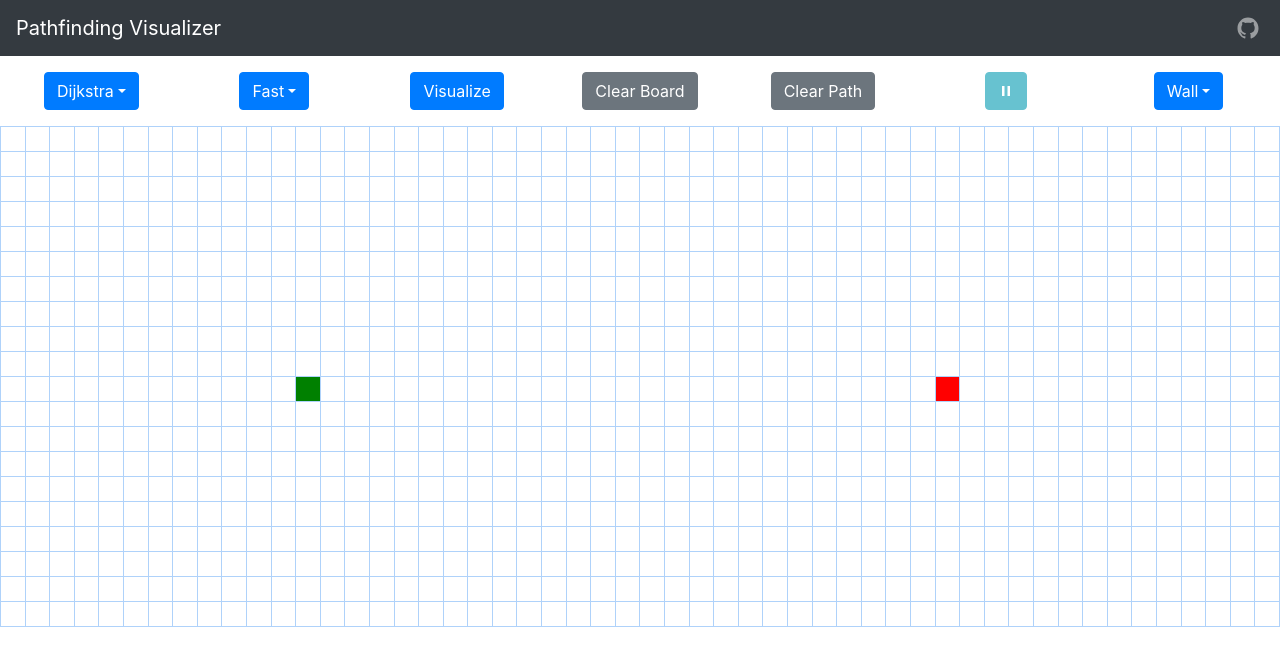
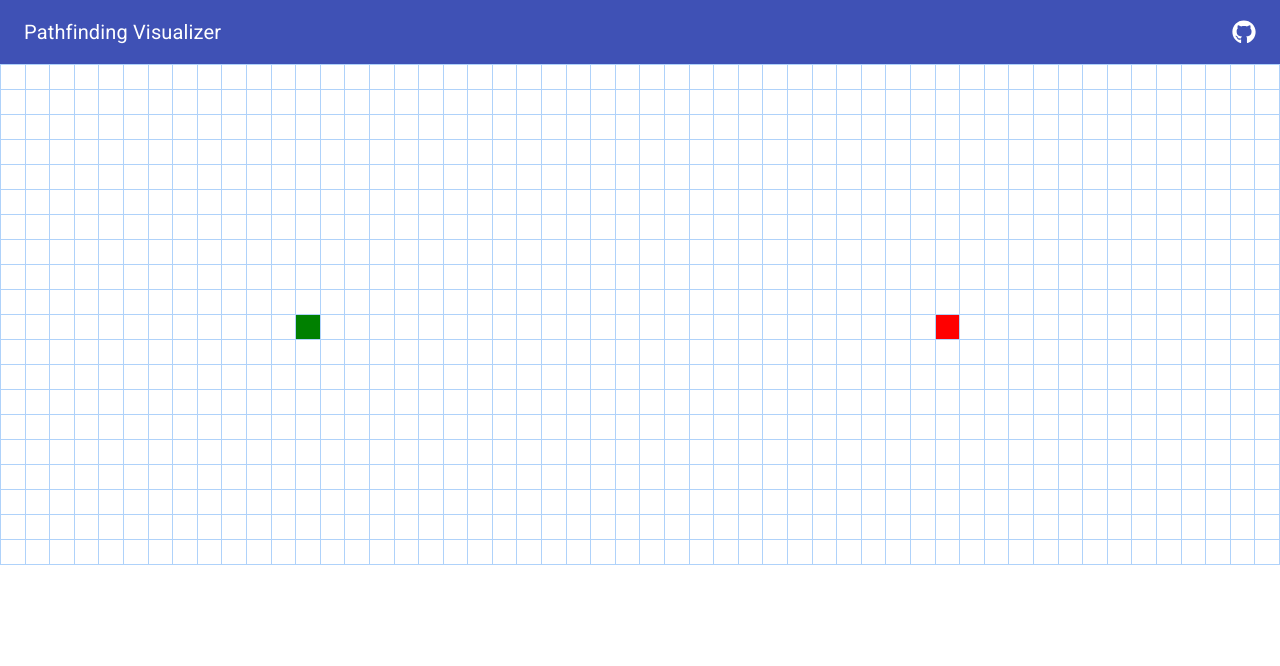
Before and after one commit to andrewywong/pathfinding-visualizer, a React (Create React App) app: page / in a window 1280 px wide. Shown: the top 666 px of the page. Built offline with nearby package versions, Linux system fonts and the light colour scheme.

Commit message:
Switch from bootstrap to material-ui, add navbar

```diff
--- a/package.json
+++ b/package.json
@@ -3,13 +3,13 @@
   "version": "0.1.0",
   "private": true,
   "dependencies": {
+    "@material-ui/core": "^4.11.0",
     "@testing-library/jest-dom": "^4.2.4",
     "@testing-library/react": "^9.5.0",
     "@testing-library/user-event": "^7.2.1",
-    "bootstrap": "^4.5.2",
     "denque": "^1.4.1",
+    "fontsource-roboto": "^3.0.3",
     "react": "^16.13.1",
-    "react-bootstrap": "^1.3.0",
     "react-dom": "^16.13.1",
     "react-icons": "^3.10.0",
     "react-scripts": "^3.4.1",
--- a/src/App.js
+++ b/src/App.js
@@ -2,7 +2,7 @@ import React from 'react';
 // import logo from './logo.svg';
 import './App.css';
 import Home from './components/Home/Home';
-import 'bootstrap/dist/css/bootstrap.min.css';
+import 'fontsource-roboto';
 
 function App() {
   return <Home />;
--- a/src/components/Header/Header.jsx
+++ b/src/components/Header/Header.jsx
@@ -9,15 +9,6 @@ import {
   DrawMapping,
   WeightMapping,
 } from '../../constants';
-import {
-  Container,
-  Row,
-  Col,
-  Button,
-  Dropdown,
-  DropdownButton,
-} from 'react-bootstrap';
-import { IoIosPause, IoIosPlay } from 'react-icons/io';
 
 export default class Header extends React.PureComponent {
   handleVisualize = () => {
@@ -87,95 +78,96 @@ export default class Header extends React.PureComponent {
       drawType,
       setDrawType,
     } = this.props;
-    return (
-      <Container fluid className="my-3">
-        <Row>
-          <Col className="d-flex justify-content-center">
-            <DropdownButton
-              id="dropdown-algorithm"
-              title={algorithmType}
-              onSelect={setAlgorithmType}
-              // disabled={isVisualizing}
-            >
-              {ALGORITHM_TYPES.map((algorithm) => {
-                return (
-                  <Dropdown.Item
-                    key={algorithm}
-                    eventKey={algorithm}
-                    active={algorithmType === algorithm}
-                  >
-                    {AlgorithmMapping[algorithm]}
-                  </Dropdown.Item>
-                );
-              })}
-            </DropdownButton>
-          </Col>
-          <Col className="d-flex justify-content-center">
-            <DropdownButton
-              id="dropdown-speed"
-              title={DelayMapping[delayInterval]}
-              onSelect={setDelayInterval}
-              // disabled={isVisualizing}
-            >
-              {DELAY_SPEEDS.map((delay) => {
-                return (
-                  <Dropdown.Item
-                    key={delay}
-                    eventKey={delay}
-                    active={delayInterval === delay}
-                  >
-                    {DelayMapping[delay]}
-                  </Dropdown.Item>
-                );
-              })}
-            </DropdownButton>
-          </Col>
-          <Col className="d-flex justify-content-center">
-            <Button variant="primary" onClick={this.handleVisualize}>
-              Visualize
-            </Button>
-          </Col>
-          <Col className="d-flex justify-content-center">
-            <Button variant="secondary" onClick={() => this.handleClear(true)}>
-              Clear Board
-            </Button>
-          </Col>
-          <Col className="d-flex justify-content-center">
-            <Button variant="secondary" onClick={() => this.handleClear(false)}>
-              Clear Path
-            </Button>
-          </Col>
-          <Col className="d-flex justify-content-center">
-            <Button
-              variant="info"
-              onClick={this.handlePause}
-              disabled={!isVisualizing}
-              className="d-flex align-items-center"
-            >
-              {pause ? <IoIosPlay /> : <IoIosPause />}
-            </Button>
-          </Col>
-          <Col className="d-flex justify-content-center">
-            <DropdownButton
-              id="dropdown-draw"
-              title={DrawMapping[drawType]}
-              onSelect={setDrawType}
-            >
-              {DRAW_TYPES.map((draw) => {
-                return (
-                  <Dropdown.Item
-                    key={draw}
-                    eventKey={draw}
-                    active={drawType === draw}
-                  >
-                    {'[' + WeightMapping[draw] + '] ' + DrawMapping[draw]}
-                  </Dropdown.Item>
-                );
-              })}
-            </DropdownButton>
-          </Col>
-        </Row>
-      </Container>
-    );
+    return <div></div>;
+    // return (
+    //   <Container fluid className="my-3">
+    //     <Row>
+    //       <Col className="d-flex justify-content-center">
+    //         <DropdownButton
+    //           id="dropdown-algorithm"
+    //           title={algorithmType}
+    //           onSelect={setAlgorithmType}
+    //           // disabled={isVisualizing}
+    //         >
+    //           {ALGORITHM_TYPES.map((algorithm) => {
+    //             return (
+    //               <Dropdown.Item
+    //                 key={algorithm}
+    //                 eventKey={algorithm}
+    //                 active={algorithmType === algorithm}
+    //               >
+    //                 {AlgorithmMapping[algorithm]}
+    //               </Dropdown.Item>
+    //             );
+    //           })}
+    //         </DropdownButton>
+    //       </Col>
+    //       <Col className="d-flex justify-content-center">
+    //         <DropdownButton
+    //           id="dropdown-speed"
+    //           title={DelayMapping[delayInterval]}
+    //           onSelect={setDelayInterval}
+    //           // disabled={isVisualizing}
+    //         >
+    //           {DELAY_SPEEDS.map((delay) => {
+    //             return (
+    //               <Dropdown.Item
+    //                 key={delay}
+    //                 eventKey={delay}
+    //                 active={delayInterval === delay}
+    //               >
+    //                 {DelayMapping[delay]}
+    //               </Dropdown.Item>
+    //             );
+    //           })}
+    //         </DropdownButton>
+    //       </Col>
+    //       <Col className="d-flex justify-content-center">
+    //         <Button variant="primary" onClick={this.handleVisualize}>
+    //           Visualize
+    //         </Button>
+    //       </Col>
+    //       <Col className="d-flex justify-content-center">
+    //         <Button variant="secondary" onClick={() => this.handleClear(true)}>
+    //           Clear Board
+    //         </Button>
+    //       </Col>
+    //       <Col className="d-flex justify-content-center">
+    //         <Button variant="secondary" onClick={() => this.handleClear(false)}>
+    //           Clear Path
+    //         </Button>
+    //       </Col>
+    //       <Col className="d-flex justify-content-center">
+    //         <Button
+    //           variant="info"
+    //           onClick={this.handlePause}
+    //           disabled={!isVisualizing}
+    //           className="d-flex align-items-center"
+    //         >
+    //           {pause ? <IoIosPlay /> : <IoIosPause />}
+    //         </Button>
+    //       </Col>
+    //       <Col className="d-flex justify-content-center">
+    //         <DropdownButton
+    //           id="dropdown-draw"
+    //           title={DrawMapping[drawType]}
+    //           onSelect={setDrawType}
+    //         >
+    //           {DRAW_TYPES.map((draw) => {
+    //             return (
+    //               <Dropdown.Item
+    //                 key={draw}
+    //                 eventKey={draw}
+    //                 active={drawType === draw}
+    //               >
+    //                 {'[' + WeightMapping[draw] + '] ' + DrawMapping[draw]}
+    //               </Dropdown.Item>
+    //             );
+    //           })}
+    //         </DropdownButton>
+    //       </Col>
+    //     </Row>
+    //   </Container>
+    // );
   }
 }
--- a/src/components/Home/Home.jsx
+++ b/src/components/Home/Home.jsx
@@ -2,18 +2,10 @@ import React, { Component } from 'react';
 import './Home.css';
 import Board from '../Board/Board';
 import Header from '../Header/Header';
+import NavBar from '../NavBar/NavBar';
 import { NODE_INITIAL, NODE_WALL, DIJKSTRA, DELAY_FAST } from '../../constants';
 import Timer from '../../algorithms/Timer';
 import { PathfinderMapping } from '../../factory';
-import { IoLogoGithub } from 'react-icons/io';
-
-import {
-  Navbar,
-  NavbarBrand,
-  OverlayTrigger,
-  Tooltip,
-  Nav,
-} from 'react-bootstrap';
 
 export default class Home extends Component {
   constructor(props) {
@@ -233,23 +225,7 @@ export default class Home extends Component {
   render() {
     return (
       <div className="Home">
-        <Navbar bg="dark" variant="dark">
-          <NavbarBrand href="./">Pathfinding Visualizer</NavbarBrand>
-          <Nav className="ml-auto justify-content-end">
-            <OverlayTrigger
-              placement="bottom"
-              delay={{ show: 250 }}
-              overlay={<Tooltip id={`t-github`}>Github</Tooltip>}
-            >
-              <Nav.Link
-                href="https://github.com/andrewywong/pathfinding-visualizer"
-                className="d-flex align-items-center p-1"
-              >
-                <IoLogoGithub size={24} />
-              </Nav.Link>
-            </OverlayTrigger>
-          </Nav>
-        </Navbar>
+        <NavBar />
         <Header
           isVisualizing={this.state.isVisualizing}
           delayInterval={this.state.delayInterval}
--- /dev/null
+++ b/src/components/NavBar/NavBar.jsx
@@ -0,0 +1,49 @@
+import React from 'react';
+import {
+  AppBar,
+  Toolbar,
+  Typography,
+  Link,
+  IconButton,
+  Tooltip,
+} from '@material-ui/core/';
+import { FaGithub } from 'react-icons/fa';
+import { makeStyles } from '@material-ui/core/styles';
+
+const useStyles = makeStyles(() => ({
+  toolbar: {
+    display: 'flex',
+    justifyContent: 'space-between',
+  },
+}));
+
+export default function NavBar() {
+  const classes = useStyles();
+
+  return (
+    <AppBar position="static" elevation={0}>
+      <Toolbar className={classes.toolbar}>
+        <Typography variant="h6">
+          <Link href="/" color="inherit" underline="none">
+            Pathfinding Visualizer
+          </Link>
+        </Typography>
+        <Tooltip
+          title="Github"
+          aria-label="t-github"
+          placement="bottom"
+          enterDelay={250}
+          arrow
+        >
+          <IconButton
+            href="https://github.com/andrewywong/pathfinding-visualizer"
+            color="inherit"
+            edge="end"
+          >
+            <FaGithub aria-hidden />
+          </IconButton>
+        </Tooltip>
+      </Toolbar>
+    </AppBar>
+  );
+}
--- a/src/constants.js
+++ b/src/constants.js
@@ -10,6 +10,12 @@ export const NODE_SHORTEST = 'node-shortest-path';
 export const NODE_LIGHT = 'node-light';
 export const NODE_MEDIUM = 'node-medium';
 export const NODE_HEAVY = 'node-heavy';
+
+export const NODE_WEIGHT_10 = 'node-weight-10';
+export const NODE_WEIGHT_20 = 'node-weight-20';
+export const NODE_WEIGHT_30 = 'node-weight-30';
+export const NODE_WEIGHT_40 = 'node-weight-40';
+export const NODE_WEIGHT_50 = 'node-weight-50';
 
 export const DRAW_TYPES = [NODE_WALL, NODE_LIGHT, NODE_MEDIUM, NODE_HEAVY];
 
```
Also changed, not shown: 2 other files (tests, documents, lock files or other folders).
